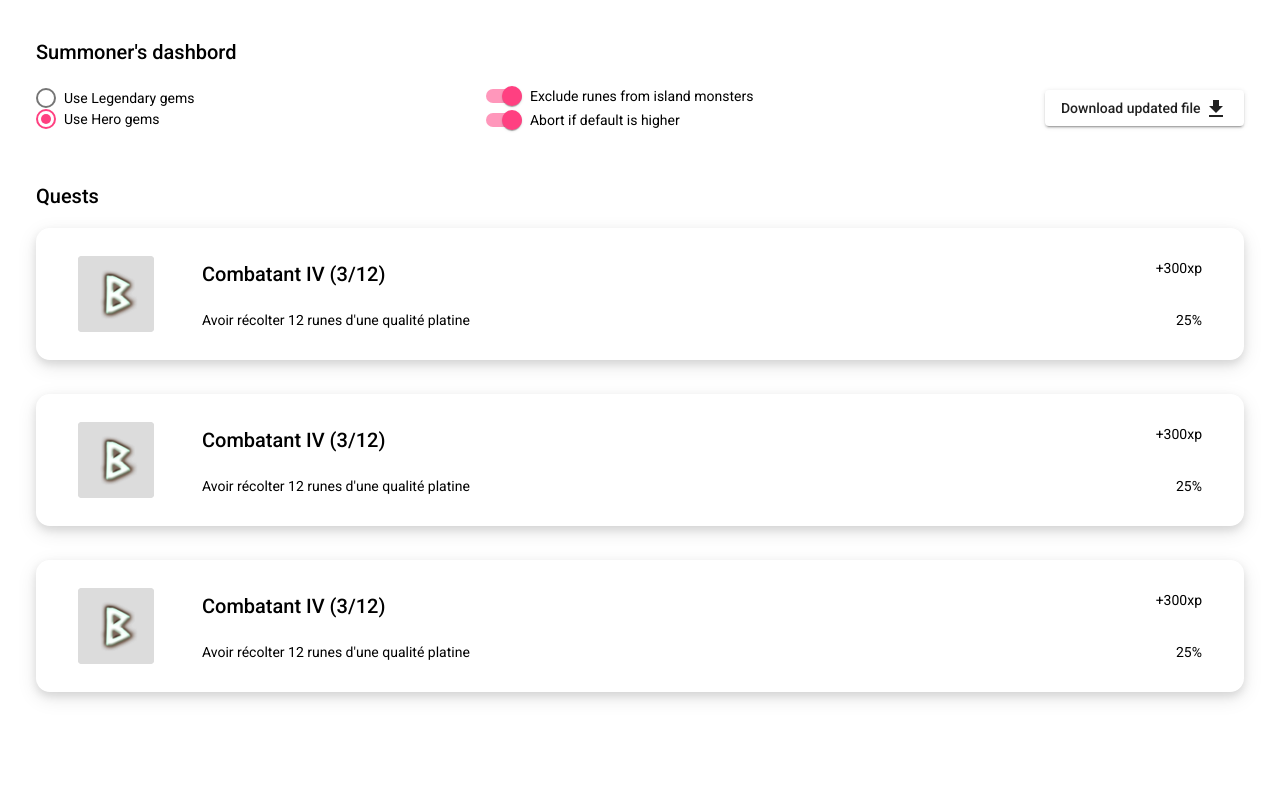
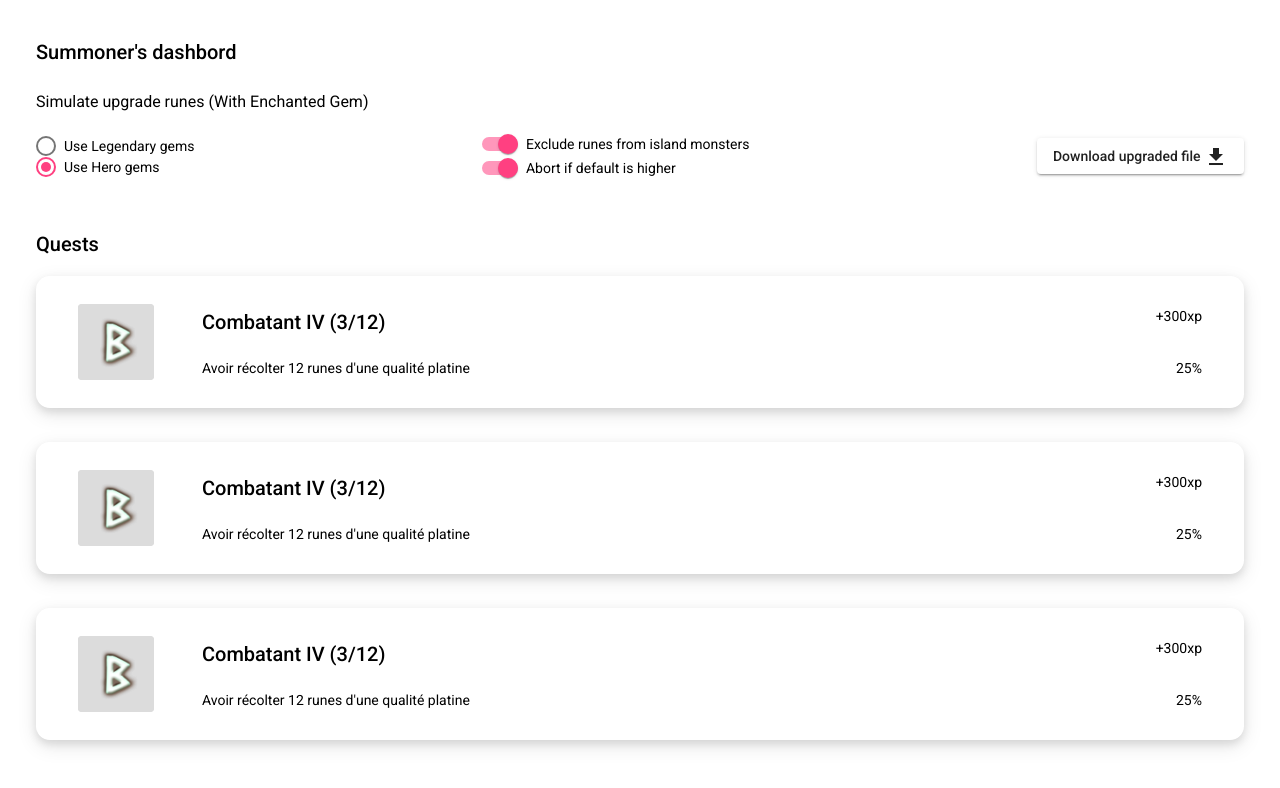
Before and after one commit to n-tardieu/oh-my-runes, an Angular app: page /dashboard in a window 1280 px wide. Shown: the top 788 px of the page. Built offline with nearby package versions, Linux system fonts and the light colour scheme.

Commit message:
fix(dashboard): update txt

```diff
--- a/src/app/components/dashboard/dashboard.component.html
+++ b/src/app/components/dashboard/dashboard.component.html
@@ -1,6 +1,10 @@
 <div class="container">
     <h2>Summoner's dashbord</h2>
     <div class="container-content">
+        <div class="container-content-upgrade-activated">
+            <h3>Simulate upgrade runes (With Enchanted Gem)</h3>
+        </div>
+
         <div class="container-content-filter">
             <mat-radio-group [(ngModel)]="gemGrade" class="section-gems" aria-label="Select an option">
                 <mat-radio-button class="legOrHero" value="leg">Use Legendary gems</mat-radio-button>
@@ -17,7 +21,7 @@
 
             <div class="section-two-import-button">
                 <button mat-raised-button *ngIf="isValid" (click)="downloadWizardJSON()" class="btn-valid">Download
-                    updated
+                    upgraded
                     file
                     <mat-icon class="icon">file_download_on</mat-icon>
                 </button>
--- a/src/app/components/dashboard/dashboard.component.scss
+++ b/src/app/components/dashboard/dashboard.component.scss
@@ -12,3 +12,8 @@
     padding-top: 48px;
     width: 100%;
 }
+
+.container-content-upgrade-activated {
+    display: flex;
+    margin-top: 20px;
+}
--- a/src/app/components/homepage/homepage.component.html
+++ b/src/app/components/homepage/homepage.component.html
@@ -2,8 +2,7 @@
     <section class="container-content">
         <div class="container-content-title">
             <h2>OH MY RUNES !</h2>
-            <h3>Upgrade runes (With Enchanted Gem)</h3>
-
+            <h3>SW additional quests content</h3>
             <!--
                 need to fix it
                 <mat-divider></mat-divider>
```
